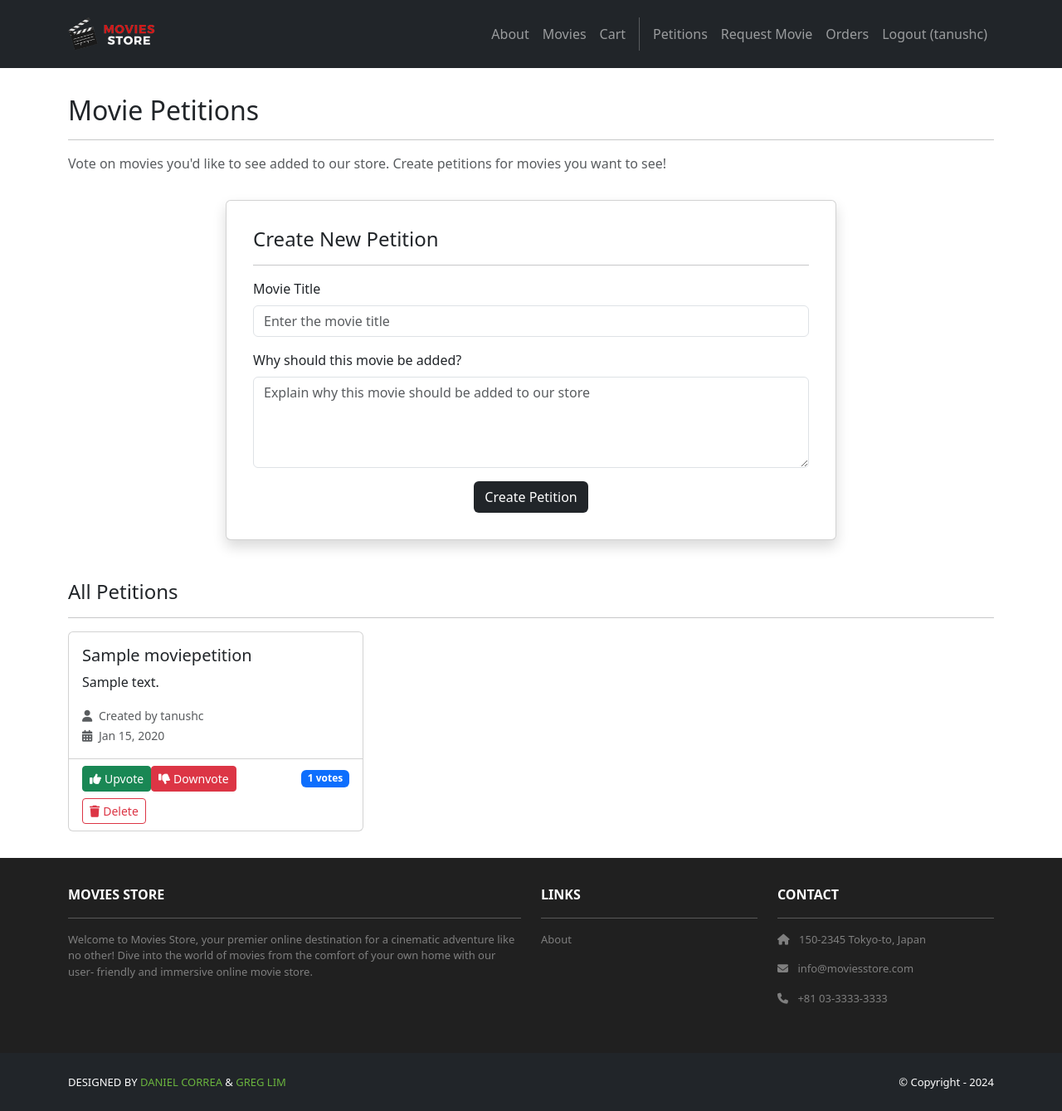
After one commit to tanush-chintala/moviesstore, a Django app: page /movies/petitions/ in a window 1280 px wide. The commit adds this page. Shown: the whole page at 83% size. Run offline with Django 5.2, Linux system fonts and the light colour scheme; a user stored in the database is signed in; data comes from the database, SQL or seed files in the repository; tables that the repository leaves empty hold one stand-in row (values such as "Sample post"); some libraries are stand-ins or nearby versions.

Commit message:
Practical rememediation component requirements

```diff
--- a/movies/models.py
+++ b/movies/models.py
@@ -18,3 +18,44 @@ class Review(models.Model):
         on_delete=models.CASCADE)
     def __str__(self):
         return str(self.id) + ' - ' + self.movie.name
+
+class MovieRequest(models.Model):
+    id = models.AutoField(primary_key=True)
+    name = models.CharField(max_length=255)
+    description = models.TextField()
+    date = models.DateTimeField(auto_now_add=True)
+    user = models.ForeignKey(User, on_delete=models.CASCADE)
+
+    def __str__(self):
+        return f"{self.id} - {self.name} (Requested by {self.user.username})"
+
+class MoviePetition(models.Model):
+    id = models.AutoField(primary_key=True)
+    title = models.CharField(max_length=255)
+    description = models.TextField()
+    created_by = models.ForeignKey(User, on_delete=models.CASCADE, related_name='created_petitions')
+    created_date = models.DateTimeField(auto_now_add=True)
+
+    def __str__(self):
+        return f"{self.id} - {self.title} (by {self.created_by.username})"
+
+    def get_vote_count(self):
+        upvotes = self.votes.filter(vote_type='upvote').count()
+        downvotes = self.votes.filter(vote_type='downvote').count()
+        return upvotes - downvotes
+
+class PetitionVote(models.Model):
+    id = models.AutoField(primary_key=True)
+    petition = models.ForeignKey(MoviePetition, on_delete=models.CASCADE, related_name='votes')
+    user = models.ForeignKey(User, on_delete=models.CASCADE)
+    vote_type = models.CharField(max_length=10, choices=[
+        ('upvote', 'Upvote'),
+        ('downvote', 'Downvote')
+    ])
+    created_date = models.DateTimeField(auto_now_add=True)
+
+    class Meta:
+        unique_together = ('petition', 'user')  # One vote per user per petition
+
+    def __str__(self):
+        return f"{self.user.username} {self.vote_type}d {self.petition.title}"
--- /dev/null
+++ b/movies/templates/movies/petition_list.html
@@ -0,0 +1,113 @@
+{% extends 'base.html' %}
+{% block content %}
+{% load static %}
+<div class="p-3">
+  <div class="container">
+    <div class="row mt-3">
+      <div class="col mx-auto mb-3">
+        <h2>Movie Petitions</h2>
+        <hr />
+        <p class="text-muted">Vote on movies you'd like to see added to our store. Create petitions for movies you want to see!</p>
+      </div>
+    </div>
+
+    <!-- Create New Petition Form -->
+    <div class="row mb-4">
+      <div class="col-md-8 mx-auto">
+        <div class="card shadow p-3 mb-4 rounded">
+          <div class="card-body">
+            <h4 class="card-title">Create New Petition</h4>
+            <hr />
+            {% if template_data.error %}
+            <div class="alert alert-danger" role="alert">
+              {{ template_data.error }}
+            </div>
+            {% endif %}
+            <form method="POST">
+              {% csrf_token %}
+              <div class="mb-3">
+                <label for="title" class="form-label">Movie Title</label>
+                <input type="text" class="form-control" id="title" name="title" required
+                       placeholder="Enter the movie title">
+              </div>
+              <div class="mb-3">
+                <label for="description" class="form-label">Why should this movie be added?</label>
+                <textarea class="form-control" id="description" name="description" rows="4" required
+                          placeholder="Explain why this movie should be added to our store"></textarea>
+              </div>
+              <div class="text-center">
+                <button type="submit" class="btn bg-dark text-white">Create Petition</button>
+              </div>
+            </form>
+          </div>
+        </div>
+      </div>
+    </div>
+
+    <!-- Petitions List -->
+    <div class="row">
+      <div class="col mx-auto">
+        <h4>All Petitions</h4>
+        <hr />
+        {% if template_data.petitions %}
+          <div class="row">
+            {% for petition in template_data.petitions %}
+            <div class="col-md-6 col-lg-4 mb-3">
+              <div class="card h-100">
+                <div class="card-body">
+                  <h5 class="card-title">{{ petition.title }}</h5>
+                  <p class="card-text">{{ petition.description|truncatewords:15 }}</p>
+                  <small class="text-muted">
+                    <i class="fas fa-user me-1"></i>
+                    Created by {{ petition.created_by.username }}
+                    <br>
+                    <i class="fas fa-calendar-alt me-1"></i>
+                    {{ petition.created_date|date:"M d, Y" }}
+                  </small>
+                </div>
+                <div class="card-footer bg-transparent">
+                  <div class="d-flex justify-content-between align-items-center">
+                    <div class="btn-group" role="group">
+                      <form method="POST" action="{% url 'movies.vote_petition' petition_id=petition.id %}" class="d-inline">
+                        {% csrf_token %}
+                        <input type="hidden" name="vote_type" value="upvote">
+                        <button type="submit" class="btn btn-success btn-sm">
+                          <i class="fas fa-thumbs-up me-1"></i>Upvote
+                        </button>
+                      </form>
+                      <form method="POST" action="{% url 'movies.vote_petition' petition_id=petition.id %}" class="d-inline">
+                        {% csrf_token %}
+                        <input type="hidden" name="vote_type" value="downvote">
+                        <button type="submit" class="btn btn-danger btn-sm">
+                          <i class="fas fa-thumbs-down me-1"></i>Downvote
+                        </button>
+                      </form>
+                    </div>
+                    <span class="badge bg-primary">{{ petition.get_vote_count }} votes</span>
+                  </div>
+                  {% if user == petition.created_by %}
+                  <div class="mt-2">
+                    <a href="{% url 'movies.delete_petition' petition_id=petition.id %}"
+                       class="btn btn-outline-danger btn-sm"
+                       onclick="return confirm('Are you sure you want to delete this petition?')">
+                      <i class="fas fa-trash me-1"></i>Delete
+                    </a>
+                  </div>
+                  {% endif %}
+                </div>
+              </div>
+            </div>
+            {% endfor %}
+          </div>
+        {% else %}
+          <div class="text-center py-5">
+            <i class="fas fa-vote-yea fa-3x text-muted mb-3"></i>
+            <h5 class="text-muted">No petitions yet</h5>
+            <p class="text-muted">Be the first to create a petition for a movie!</p>
+          </div>
+        {% endif %}
+      </div>
+    </div>
+  </div>
+</div>
+{% endblock content %}
--- a/movies/urls.py
+++ b/movies/urls.py
@@ -6,4 +6,9 @@ urlpatterns = [
     path('<int:id>/review/create/', views.create_review, name='movies.create_review'),
     path('<int:id>/review/<int:review_id>/edit/', views.edit_review, name='movies.edit_review'),
     path('<int:id>/review/<int:review_id>/delete/', views.delete_review, name='movies.delete_review'),
+    path('requests/', views.movie_requests, name='movies.movie_requests'),
+    path('requests/<int:request_id>/delete/', views.delete_movie_request, name='movies.delete_movie_request'),
+    path('petitions/', views.petition_list, name='movies.petition_list'),
+    path('petitions/<int:petition_id>/vote/', views.vote_petition, name='movies.vote_petition'),
+    path('petitions/<int:petition_id>/delete/', views.delete_petition, name='movies.delete_petition'),
 ]
--- a/movies/views.py
+++ b/movies/views.py
@@ -1,6 +1,7 @@
 from django.shortcuts import render, redirect, get_object_or_404
-from .models import Movie, Review
+from .models import Movie, Review, MovieRequest, MoviePetition, PetitionVote
 from django.contrib.auth.decorators import login_required
+from django.http import JsonResponse
 
 def index(request):
     search_term = request.GET.get('search')
@@ -58,3 +59,90 @@ def delete_review(request, id, review_id):
     review = get_object_or_404(Review, id=review_id, user=request.user)
     review.delete()
     return redirect('movies.show', id=id)
+
+@login_required
+def movie_requests(request):
+    template_data = {}
+    template_data['title'] = 'Movie Requests'
+
+    # Get user's movie requests
+    user_requests = MovieRequest.objects.filter(user=request.user).order_by('-date')
+    template_data['user_requests'] = user_requests
+
+    if request.method == 'POST':
+        # Handle new movie request
+        name = request.POST.get('name', '').strip()
+        description = request.POST.get('description', '').strip()
+
+        if name and description:
+            movie_request = MovieRequest()
+            movie_request.name = name
+            movie_request.description = description
+            movie_request.user = request.user
+            movie_request.save()
+            return redirect('movies.movie_requests')
+        else:
+            template_data['error'] = 'Please fill in both movie name and description.'
+
+    return render(request, 'movies/movie_requests.html', {'template_data': template_data})
+
+@login_required
+def delete_movie_request(request, request_id):
+    movie_request = get_object_or_404(MovieRequest, id=request_id, user=request.user)
+    movie_request.delete()
+    return redirect('movies.movie_requests')
+
+@login_required
+def petition_list(request):
+    template_data = {}
+    template_data['title'] = 'Movie Petitions'
+
+    # Get all petitions with vote counts
+    petitions = MoviePetition.objects.all().order_by('-created_date')
+    template_data['petitions'] = petitions
+
+    if request.method == 'POST':
+        # Handle new petition creation
+        title = request.POST.get('title', '').strip()
+        description = request.POST.get('description', '').strip()
+
+        if title and description:
+            petition = MoviePetition()
+            petition.title = title
+            petition.description = description
+            petition.created_by = request.user
+            petition.save()
+            return redirect('movies.petition_list')
+        else:
+            template_data['error'] = 'Please fill in both title and description.'
+
+    return render(request, 'movies/petition_list.html', {'template_data': template_data})
+
+@login_required
+def vote_petition(request, petition_id):
+    petition = get_object_or_404(MoviePetition, id=petition_id)
+    vote_type = request.POST.get('vote_type')
+
+    if vote_type in ['upvote', 'downvote']:
+        # Check if user already voted
+        existing_vote = PetitionVote.objects.filter(petition=petition, user=request.user).first()
+
+        if existing_vote:
+            # Update existing vote
+            existing_vote.vote_type = vote_type
+            existing_vote.save()
+        else:
+            # Create new vote
+            vote = PetitionVote()
+            vote.petition = petition
+            vote.user = request.user
+            vote.vote_type = vote_type
+            vote.save()
+
+    return redirect('movies.petition_list')
+
+@login_required
+def delete_petition(request, petition_id):
+    petition = get_object_or_404(MoviePetition, id=petition_id, created_by=request.user)
+    petition.delete()
+    return redirect('movies.petition_list')
--- a/moviesstore/templates/base.html
+++ b/moviesstore/templates/base.html
@@ -32,6 +32,8 @@
             <a class="nav-link" href="{% url 'cart.index' %}">Cart</a>
             <div class="vr bg-white mx-2 d-none d-lg-block"></div>
             {% if user.is_authenticated %}
+            <a class="nav-link" href="{% url 'movies.petition_list' %}">Petitions</a>
+            <a class="nav-link" href="{% url 'movies.movie_requests' %}">Request Movie</a>
             <a class="nav-link" href="{% url 'accounts.orders' %}">Orders</a>
             <a class="nav-link" href="{% url 'accounts.logout' %}">Logout ({{ user.username }})</a>
             {% else %}
```
Also changed, not shown: movies/admin.py (+28 -1 lines), movies/templates/movies/movie_requests.html (added, +90 -0 lines), movies/migrations/0003_movierequest.py (added), movies/migrations/0004_moviepetition_petitionvote.py (added).
